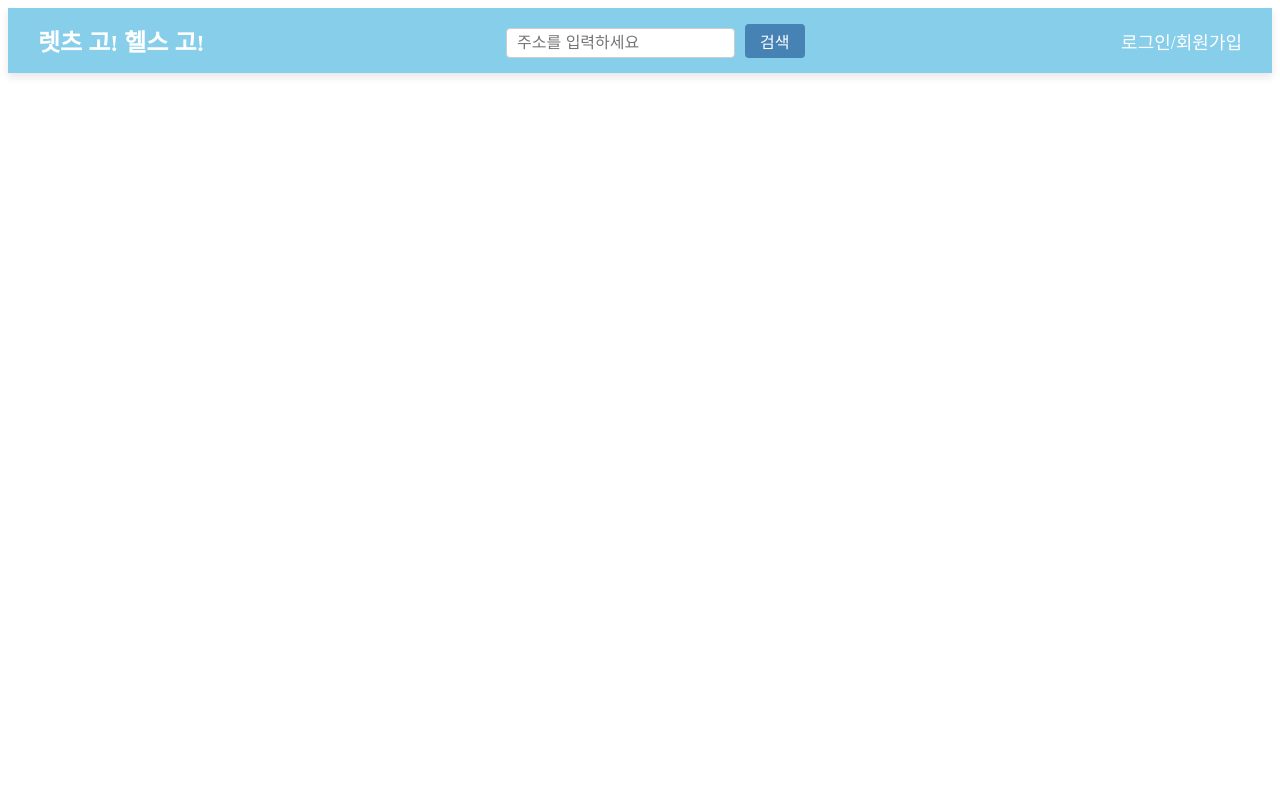
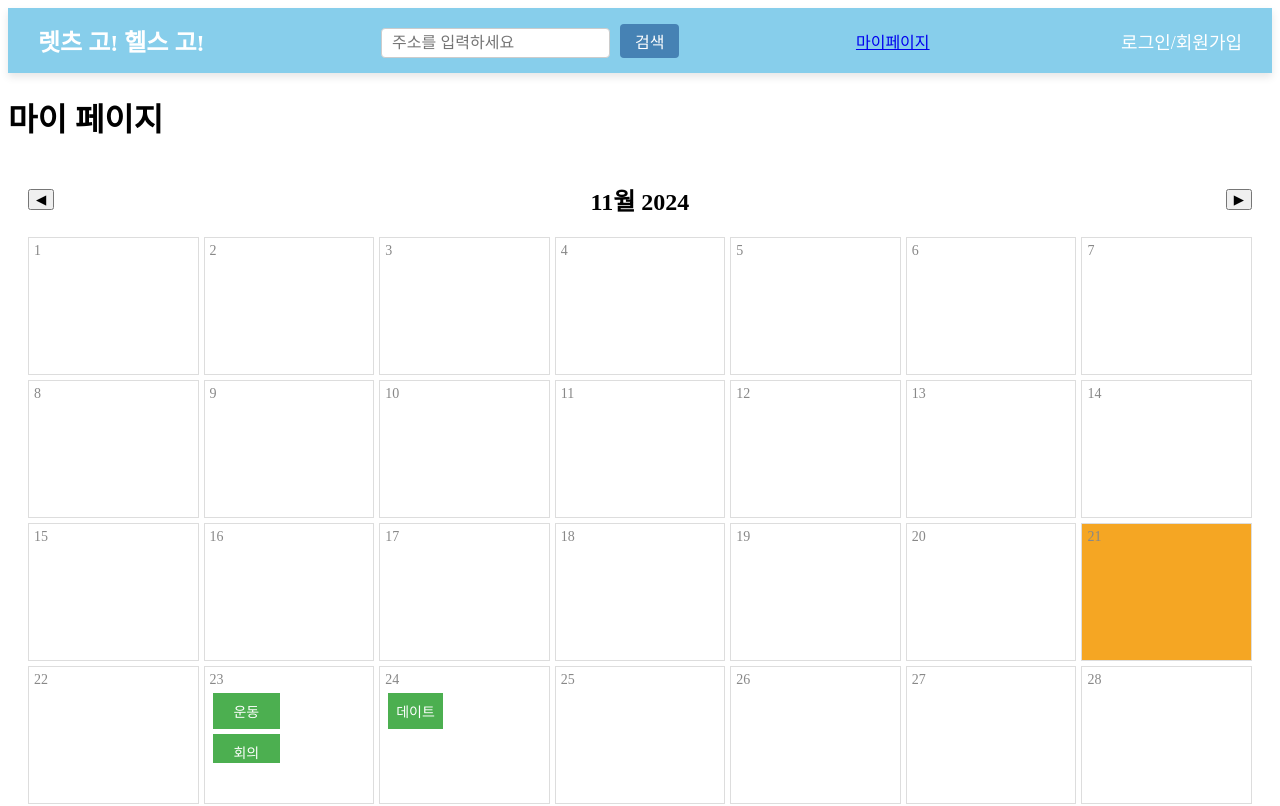
Before and after one commit to Health-Fit/front, a Vue app: page /profile/mypage in a window 1280 px wide. Shown: the top 806 px of the page. Built offline with nearby package versions, Linux system fonts and the light colour scheme.

Commit message:
[ADD] mypage

```diff
--- a/package.json
+++ b/package.json
@@ -12,6 +12,7 @@
     "axios": "^1.7.7",
     "pinia": "^2.2.6",
     "vue": "^3.5.12",
+    "vue-cal": "^4.10.0",
     "vue-router": "^4.4.5"
   },
   "devDependencies": {
--- a/src/components/common/HeaderNav.vue
+++ b/src/components/common/HeaderNav.vue
@@ -15,6 +15,8 @@
         <button class="search-button">검색</button>
       </form>
     </div>
+
+    <RouterLink :to="{name:'mypage'}">마이페이지</RouterLink>
 
     <div class="auth-links">
       <RouterLink v-if="!store.isLoggedIn" :to="{ name: 'login' }"
--- a/src/components/map/GroupDetail.vue
+++ b/src/components/map/GroupDetail.vue
@@ -1,6 +1,7 @@
 <template>
-  <div v-if="isShow">
-    <h1>그룹 정보</h1>
+  <div >
+    <template v-if="groupStore.isShow">
+      <h1>그룹 정보</h1>
     <img :src="categoryImgUrl" height="50px">
     <p>그룹 명 : {{ groupStore.group.name }}</p>
     <p>그룹 설명 : {{ groupStore.group.descript }}</p>
@@ -33,6 +34,8 @@
       <!-- CSS로 좌측 메뉴 숨기기 -->
       <div class="overlay"></div>
     </div>
+    </template>
+
   </div>
 </template>
 
@@ -55,18 +58,14 @@ watch(
   () => groupStore.group.id,
   () => {
     if (groupStore.group) {
-      isShow.value = true;
       categoryImgUrl.value =
         '/src/assets/' +
         categoryStore.getCategoryString(groupStore.group.exerciseCategoryId) +
         '.png';
       createRouteURL();
       formatStartDate();
-    }else{
-
     }
   }
-
 );
 
 // 길찾기 URL schema 형식 이용
--- a/src/router/index.js
+++ b/src/router/index.js
@@ -8,6 +8,7 @@ import VideoView from '@/views/VideoView.vue'
 import { createRouter, createWebHistory } from 'vue-router'
 import ProfileUpdateView from '@/views/ProfileUpdateView.vue'
 import SignupView from '@/views/SignupView.vue'
+import ProfileMyPageView from '@/views/ProfileMyPageView.vue'
 
 const router = createRouter({
   history: createWebHistory(import.meta.env.BASE_URL),
@@ -38,6 +39,11 @@ const router = createRouter({
       component: ProfileUpdateView,
     },
     {
+      path: '/profile/mypage',
+      name: 'mypage',
+      component: ProfileMyPageView,
+    },
+    {
       path: '/kakao/redirect',
       name: 'kakaoRedirect',
       component: KakaoRedirect,
--- a/src/stores/group.js
+++ b/src/stores/group.js
@@ -20,12 +20,13 @@ export const useGroupStore = defineStore('group', () => {
       top: searchCondition.top,
     });
     groups.value = response.data;
+    isShow.value = false;
     group.value = {};
   };
 
   // 선택된 그룹 표시 기능
   const group = ref({});
-
+  const isShow = ref(false);
   // 선택된 그룹의 리더 정보
   const groupLeader = ref({});
 
@@ -35,7 +36,7 @@ export const useGroupStore = defineStore('group', () => {
   // 지도에서 그룹 선택하기 기능 수행
   const selectGroup = async function (selected) {
     group.value = selected;
-
+    isShow.value = true;
     // 그룹장 정보 가져오기
     const response = await apiClient.get(`/members/${group.value.leaderMemberId}`);
     groupLeader.value = response.data;
@@ -94,5 +95,5 @@ export const useGroupStore = defineStore('group', () => {
     groupForAdd.descript = "";
   }
 
-  return { groups, getGroups, group, groupLeader, groupMembers, selectGroup, joinGroup, groupForAdd, addGroup, clearGroupForAdd };
+  return { groups, getGroups, group, isShow, groupLeader, groupMembers, selectGroup, joinGroup, groupForAdd, addGroup, clearGroupForAdd };
 });
--- /dev/null
+++ b/src/views/ProfileMyPageView.vue
@@ -0,0 +1,219 @@
+<template>
+    <div>
+      <h1>마이 페이지</h1>
+
+      <!-- 달력 생성 -->
+      <div class="calendar">
+        <div class="calendar-header">
+          <button @click="changeMonth(-1)">◀</button>
+          <h2>{{ monthName }} {{ year }}</h2>
+          <button @click="changeMonth(1)">▶</button>
+        </div>
+
+        <div class="calendar-grid">
+          <!-- 각 날짜 생성 -->
+          <div
+            v-for="day in daysInMonth"
+            :key="day.date"
+            class="calendar-day"
+            :class="{ 'today': isToday(day), 'has-events': hasEvents(day) }"
+          >
+            <!-- 날짜 숫자 -->
+            <span class="day-number">{{ day.date }}</span>
+            <br>
+            <!-- 일정을 나타내는 버튼들 -->
+            <div class="events">
+              <div class="event-buttons">
+                <button
+                  v-for="(event, index) in getEventsForDay(day)"
+                  :key="index"
+                  class="event-button"
+                  @click.stop="showEventDetails(event)"
+                >
+                  {{ event.title }}
+                </button>
+              </div>
+            </div>
+          </div>
+        </div>
+      </div>
+
+      <!-- 선택한 일정 세부 사항 -->
+      <div v-if="selectedEvent" class="event-details">
+        <h3>{{ selectedEvent.title }} 일정 세부 사항</h3>
+        <p><strong>내용:</strong> {{ selectedEvent.description }}</p>
+        <p><strong>시간:</strong> {{ selectedEvent.time }}</p>
+      </div>
+    </div>
+  </template>
+
+  <script setup>
+  import { ref, computed } from 'vue';
+
+  // 현재 월과 연도
+  const currentDate = ref(new Date());
+  const selectedDay = ref(null);
+  const selectedEvent = ref(null);
+
+  // 월 변경 함수
+  const changeMonth = (delta) => {
+    const newDate = new Date(currentDate.value);
+    newDate.setMonth(newDate.getMonth() + delta);
+    currentDate.value = newDate;
+  };
+
+  // 날짜가 오늘인지 확인하는 함수
+  const isToday = (day) => {
+    const today = new Date();
+    return today.getDate() === day.date && today.getMonth() === day.month && today.getFullYear() === day.year;
+  };
+
+  // 달력의 날짜를 생성하는 함수
+  const daysInMonth = computed(() => {
+    const year = currentDate.value.getFullYear();
+    const month = currentDate.value.getMonth();
+    const firstDay = new Date(year, month, 1);
+    const lastDay = new Date(year, month + 1, 0);
+
+    const days = [];
+    for (let i = 1; i <= lastDay.getDate(); i++) {
+      days.push({
+        date: i,
+        month: month,
+        year: year,
+        dayOfWeek: new Date(year, month, i).getDay(),
+      });
+    }
+    return days;
+  });
+
+  // 날짜별 이벤트 저장
+  const events = ref({
+    // 예시로 일정 추가 (여기서는 하드코딩된 일정입니다)
+    '2024-11-23': [
+      { title: '운동', description: '헬스장 가기', time: '10:00' },
+      { title: '회의', description: '팀 미팅', time: '14:00' },
+      { title: '점심', description: '식사 시간', time: '12:00' },
+      { title: '커피타임', description: '친구와 커피', time: '16:00' },
+    ],
+    '2024-11-24': [
+      { title: '데이트', description: '영화 보기', time: '18:00' },
+    ],
+  });
+
+  // 선택된 날짜를 설정하는 함수
+  const selectDay = (day) => {
+    selectedDay.value = day;
+    selectedEvent.value = null;  // 새 날짜를 선택하면 이전에 선택된 이벤트 초기화
+  };
+
+  // 해당 날짜에 일정을 표시할지 여부
+  const hasEvents = (day) => {
+    const key = `${day.year}-${day.month + 1}-${day.date}`;
+    return events.value[key] && events.value[key].length > 0;
+  };
+
+  // 선택된 날짜의 일정을 가져오는 함수
+  const getEventsForDay = (day) => {
+    const key = `${day.year}-${day.month + 1}-${day.date}`;
+    return events.value[key] || [];
+  };
+
+  // 클릭한 일정의 세부 사항을 보여주는 함수
+  const showEventDetails = (event) => {
+    selectedEvent.value = event;
+  };
+
+  // 달의 이름을 계산하는 computed 속성
+  const monthName = computed(() => {
+    const months = ["1월", "2월", "3월", "4월", "5월", "6월", "7월", "8월", "9월", "10월", "11월", "12월"];
+    return months[currentDate.value.getMonth()];
+  });
+
+  // 연도 계산
+  const year = computed(() => currentDate.value.getFullYear());
+  </script>
+
+  <style scoped>
+  /* 기본 스타일 설정 */
+  .calendar {
+    margin: 20px;
+  }
+
+  .calendar-header {
+    display: flex;
+    justify-content: space-between;
+    align-items: center;
+  }
+
+  .calendar-grid {
+    display: grid;
+    grid-template-columns: repeat(7, 1fr);
+    gap: 5px;
+  }
+
+  .calendar-day {
+    display: flex;
+    flex-direction: column;
+    align-items: flex-start; /* 변경: 내용 왼쪽 정렬 */
+    padding: 8px;
+    border: 1px solid #ddd;
+    cursor: pointer;
+    position: relative;
+    height: 120px; /* 날짜 영역의 고정 크기 */
+    overflow: hidden;
+    user-select: none; /* 날짜 클릭 시 텍스트 선택 방지 */
+  }
+
+  .calendar-day.today {
+    background-color: #f5a623;
+    color: white;
+  }
+
+  .day-number {
+    font-size: 14px;
+    color: #888;
+    margin-bottom: 5px;
+    position: absolute; /* 날짜 숫자 위치 변경 */
+    top: 5px;
+    left: 5px;
+  }
+
+  .events {
+    flex-grow: 1;
+    overflow-y: auto; /* 스크롤 가능하도록 설정 */
+    max-height: 70px; /* 버튼 영역 고정 높이 설정 */
+  }
+
+  .event-buttons {
+    display: flex;
+    flex-direction: column;
+    gap: 5px;
+  }
+
+  .event-button {
+    background-color: #4caf50;
+    color: white;
+    border: none;
+    padding: 8px;
+    cursor: pointer;
+    font-size: 14px;
+  }
+
+  .event-button:hover {
+    background-color: #45a049;
+  }
+
+  .event-details {
+    margin-top: 20px;
+    padding: 10px;
+    border: 1px solid #ddd;
+    border-radius: 5px;
+  }
+
+  /* 마우스 커서 변경 */
+  .calendar-day:hover {
+    cursor: default;
+  }
+
+  </style>
```
Also changed, not shown: src/components/map/ExerciseMap.vue (+0 -8 lines), 1 other file (tests, documents, lock files or other folders).
